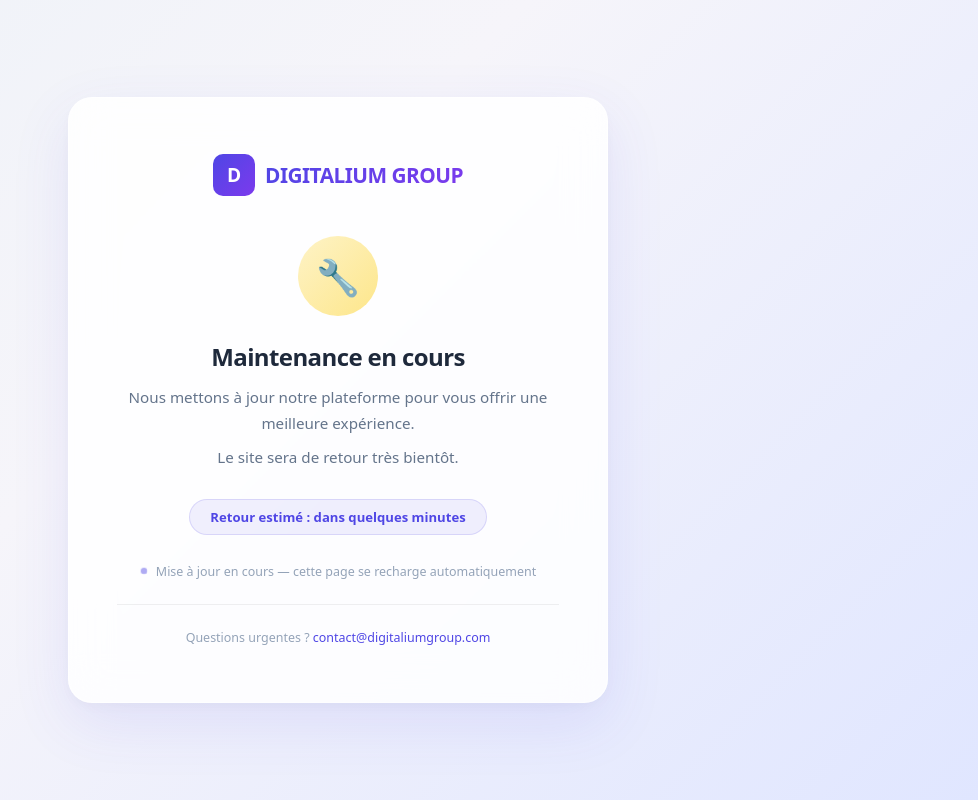
After one commit to KODEX-cloud/Digitalium, a PHP site: page /maintenance.php in a window 1280 px wide. The commit adds this page. Shown: the whole page, without its empty margins (302-1280 px from the left). Run offline with PHP 8.4, Linux system fonts and the light colour scheme.

Commit message:
fix: CRITICAL — Restauration production + Mode Maintenance + Recovery Script
INCIDENT CRITIQUE :
- index.php racine exposait les stack traces PHP en production
- set_exception_handler affichait les details d erreur dans le navigateur
- menus.location column manquante bloquait l acces au site

CORRECTIONS :
- index.php : set_exception_handler fault-tolerant (logs uniquement, jamais de stack trace publique)
- index.php : maintenance mode (storage/maintenance.lock = HTTP 503 + page branded)
- public/index.php : meme correction + maintenance mode
- public/maintenance.php : page maintenance professionnelle avec auto-refresh 60s
- bin/recover-production.php : script de recovery 12 phases

RECOVERY SCRIPT (SSH Hostinger) :
  php bin/recover-production.php

ACTIVER MAINTENANCE :
  touch storage/maintenance.lock

DESACTIVER MAINTENANCE :
  rm storage/maintenance.lock

Co-Authored-By: Claude Sonnet 4.6 <noreply@anthropic.com>

```diff
--- /dev/null
+++ b/public/maintenance.php
@@ -0,0 +1,150 @@
+<!DOCTYPE html>
+<html lang="fr">
+<head>
+<meta charset="UTF-8">
+<meta name="viewport" content="width=device-width, initial-scale=1.0">
+<meta http-equiv="refresh" content="60">
+<title>Maintenance — Digitalium Group</title>
+<style>
+* { margin:0; padding:0; box-sizing:border-box; }
+body {
+  font-family: system-ui, -apple-system, 'Segoe UI', sans-serif;
+  background: linear-gradient(135deg, #eef2f8 0%, #f6f5fa 40%, #e0e6ff 100%);
+  min-height: 100vh;
+  display: flex;
+  align-items: center;
+  justify-content: center;
+  padding: 1rem;
+}
+.card {
+  background: rgba(255,255,255,0.85);
+  backdrop-filter: blur(20px);
+  border: 1px solid rgba(255,255,255,0.6);
+  border-radius: 24px;
+  padding: 3.5rem 3rem;
+  text-align: center;
+  box-shadow: 0 20px 60px rgba(79,70,229,0.1), 0 5px 15px rgba(0,0,0,0.03);
+  max-width: 540px;
+  width: 100%;
+}
+.logo {
+  display: flex;
+  align-items: center;
+  justify-content: center;
+  gap: 10px;
+  margin-bottom: 2.5rem;
+}
+.logo-icon {
+  width: 42px;
+  height: 42px;
+  background: linear-gradient(135deg,#4f46e5,#7c3aed);
+  border-radius: 10px;
+  display: flex;
+  align-items: center;
+  justify-content: center;
+  color: #fff;
+  font-weight: 900;
+  font-size: 1.2rem;
+}
+.logo-text {
+  font-size: 1.3rem;
+  font-weight: 700;
+  background: linear-gradient(135deg,#4f46e5,#7c3aed);
+  -webkit-background-clip: text;
+  -webkit-text-fill-color: transparent;
+  letter-spacing: -0.025em;
+}
+.icon-wrap {
+  width: 80px;
+  height: 80px;
+  background: linear-gradient(135deg, #fef3c7, #fde68a);
+  border-radius: 50%;
+  display: flex;
+  align-items: center;
+  justify-content: center;
+  margin: 0 auto 1.5rem;
+  font-size: 2.2rem;
+}
+h1 {
+  font-size: 1.5rem;
+  font-weight: 800;
+  color: #1e293b;
+  margin-bottom: 0.75rem;
+  letter-spacing: -0.025em;
+}
+p {
+  color: #64748b;
+  line-height: 1.7;
+  font-size: 0.95rem;
+  margin-bottom: 0.5rem;
+}
+.eta {
+  display: inline-block;
+  margin-top: 1.25rem;
+  padding: 0.5rem 1.25rem;
+  background: rgba(79,70,229,0.08);
+  border: 1px solid rgba(79,70,229,0.15);
+  border-radius: 50px;
+  font-size: 0.82rem;
+  color: #4f46e5;
+  font-weight: 600;
+}
+.pulse {
+  display: inline-flex;
+  align-items: center;
+  gap: 0.5rem;
+  margin-top: 1.75rem;
+  font-size: 0.78rem;
+  color: #94a3b8;
+}
+.pulse-dot {
+  width: 8px;
+  height: 8px;
+  background: #4f46e5;
+  border-radius: 50%;
+  animation: pulse 1.5s ease-in-out infinite;
+}
+@keyframes pulse {
+  0%,100% { opacity:1; transform:scale(1); }
+  50% { opacity:0.4; transform:scale(0.8); }
+}
+.contact {
+  margin-top: 1.5rem;
+  padding-top: 1.5rem;
+  border-top: 1px solid rgba(0,0,0,0.06);
+  font-size: 0.78rem;
+  color: #94a3b8;
+}
+.contact a {
+  color: #4f46e5;
+  text-decoration: none;
+  font-weight: 500;
+}
+</style>
+</head>
+<body>
+<div class="card">
+  <div class="logo">
+    <div class="logo-icon">D</div>
+    <span class="logo-text">DIGITALIUM GROUP</span>
+  </div>
+
+  <div class="icon-wrap">🔧</div>
+
+  <h1>Maintenance en cours</h1>
+  <p>Nous mettons à jour notre plateforme pour vous offrir une meilleure expérience.</p>
+  <p>Le site sera de retour très bientôt.</p>
+
+  <div class="eta">Retour estimé : dans quelques minutes</div>
+
+  <div class="pulse">
+    <span class="pulse-dot"></span>
+    Mise à jour en cours — cette page se recharge automatiquement
+  </div>
+
+  <div class="contact">
+    Questions urgentes ? <a href="mailto:contact@digitaliumgroup.com">contact@digitaliumgroup.com</a>
+  </div>
+</div>
+</body>
+</html>
```
Also changed, not shown: index.php (+45 -19 lines), public/index.php (+17 -0 lines), 1 other file.
